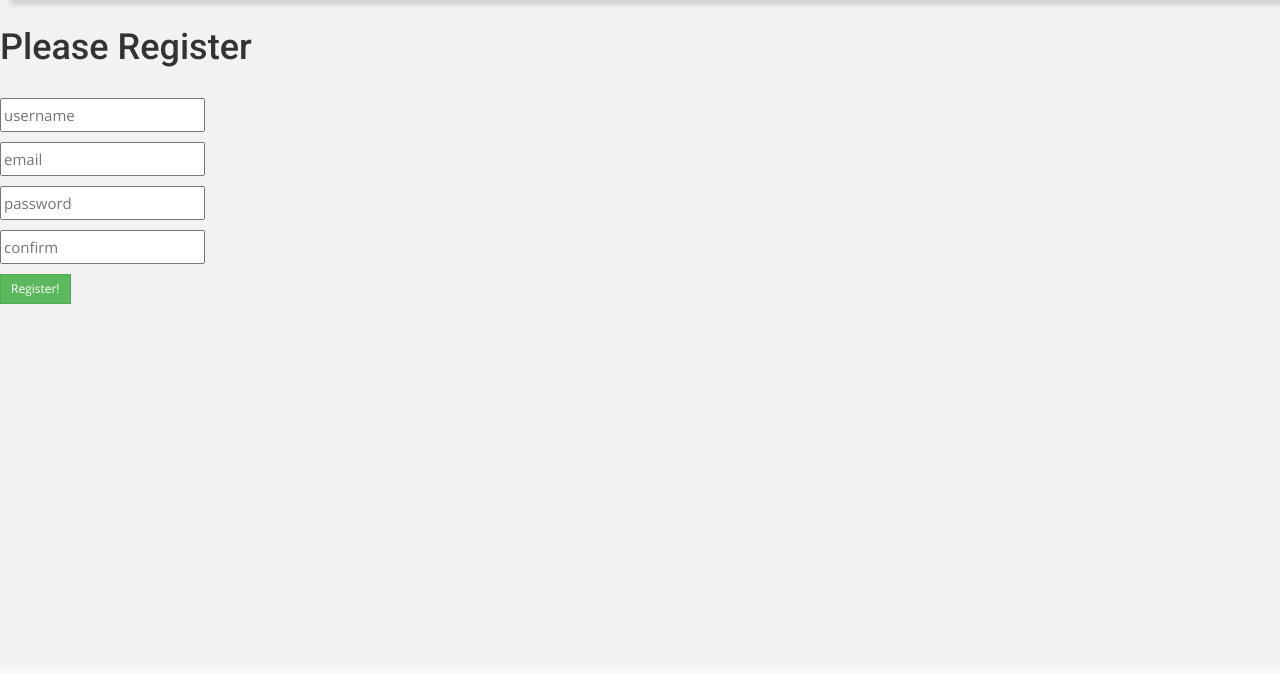
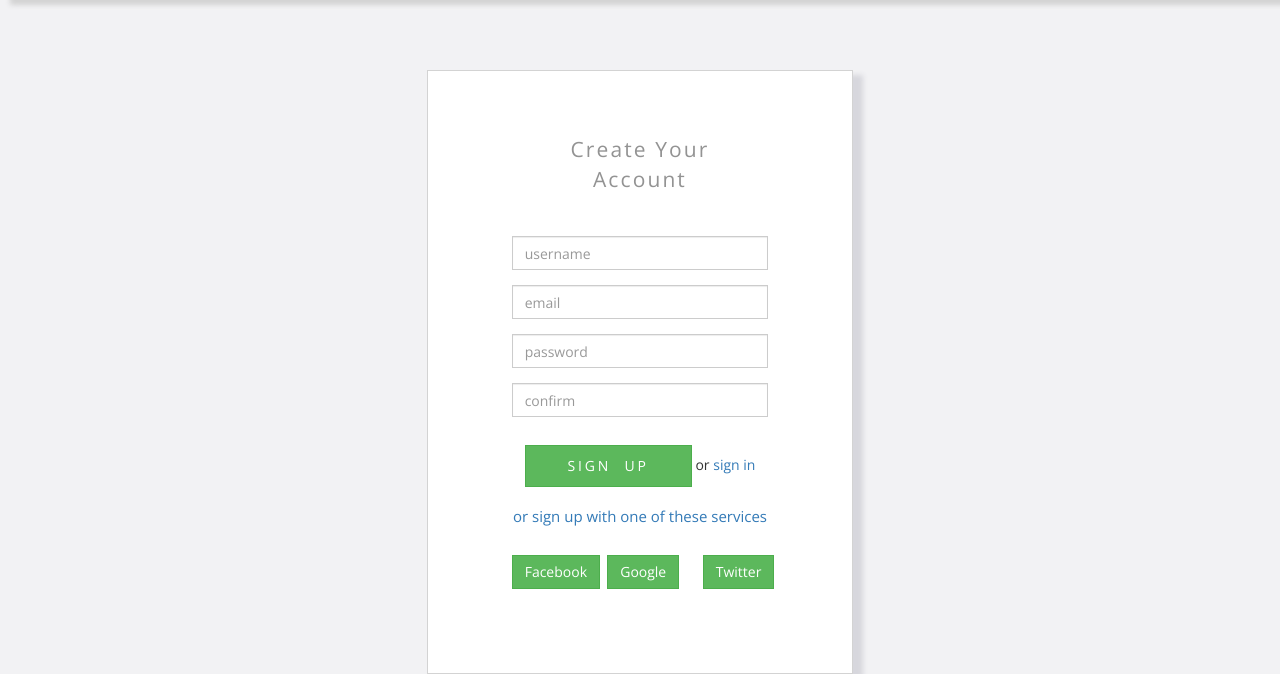
Before and after one commit to TheObtuseAutodidact/blogz_adriana, a Flask app: page /register in a window 1280 px wide. Shown: the part 134-808 px from the top of the page. Before the commit the page ends 438 px from the top, so only its background shows below. Run offline with Flask 2, Linux system fonts and the light colour scheme; some libraries are stand-ins or nearby versions; some web fonts are replaced.

Commit message:
style register

```diff
--- a/models.py
+++ b/models.py
@@ -32,7 +32,6 @@ class User(db.Model):
     id = db.Column(db.Integer, primary_key=True)
     name = db.Column(db.String(120), unique=True)
     email = db.Column(db.String(120), unique=True)
-    # email = db.Column(db.String(560), nullable=False)
     password = db.Column(db.String(560))
     posts = relationship("Post", backref="author")
 
--- a/static/styles/airspace.css
+++ b/static/styles/airspace.css
@@ -930,7 +930,7 @@ color: #939393;
     margin-top: 2em;
 }
 #signin {
-    padding: 0.7em 4em 0.7em 4em;
+    padding: 0.7em 3em 0.7em 3em;
     letter-spacing: 0.2em;
     word-spacing: 0.5em;
 }
--- a/templates/register.html
+++ b/templates/register.html
@@ -1,13 +1,17 @@
+
 {% extends "layout/base.html" %}
 
 {% block content %}
-<p><a href="{{ url_for('login')}}"></a></p>
-<h1>Please Register</h1>
-<br>
-<form role="form" method="post" action="{{ url_for('register')}}">
+<div class="container col-md-4 col-md-offset-4 text-center signin">
+     <div class="container-fluid col-md-12 signin-small">
+       Create Your Account
+     </div>
+
+    <form class="form-horizontal" role="form" method="post" action="{{ url_for('register')}}">
         {{ form.csrf_token }}
-  <p>
-    {{ form.username(placeholder="username") }}
+        <div class="form-group">
+            <div class="col-md-12">
+            {{ form.username(placeholder="username", class="form-control") }}
              <span class="error">
              {% if form.username.errors %}
                 {% for error in form.username.errors %}
@@ -15,9 +19,12 @@
                 {% endfor %}
              {% endif %}
             </span>
-  </p>
-  <p>
-  {{ form.email(placeholder="email") }}
+            </div>
+        </div>
+
+        <div class="form-group">
+            <div class="col-md-12">
+            {{ form.email(placeholder="email", class="form-control") }}
             <span class="error">
             {% if form.email.errors %}
                 {% for error in form.email.errors %}
@@ -25,9 +32,12 @@
                 {% endfor %}
             {% endif %}
             </span>
-  </p>
-  <p>
-  {{ form.password(placeholder="password") }}
+            </div>
+        </div>
+
+         <div class="form-group">
+            <div class="col-md-12">
+            {{ form.password(placeholder="password", class="form-control") }}
             <span class="error">
             {% if form.password.errors %}
                 {% for error in form.password.errors %}
@@ -35,9 +45,12 @@
                 {% endfor %}
             {% endif %}
             </span>
-  </p>
-  <p>
-  {{ form.confirm(placeholder="confirm") }}
+            </div>
+        </div>
+
+         <div class="form-group">
+            <div class="col-md-12">
+            {{ form.confirm(placeholder="confirm", class="form-control") }}
             <span class="error">
             {% if form.confirm.errors %}
                 {% for error in form.confirm.errors %}
@@ -45,8 +58,34 @@
                 {% endfor %}
             {% endif %}
             </span>
-  </p>
-  <button class="btn btn-sm btn-success" type="submit">Register!</button>
+            </div>
+        </div>
+
+        <div class="form-group btn-signin">
+            <div class="col-md-12">
+            <button type="submit" id="signin" class="btn btn-success">SIGN UP</button>
+            <span>or <a href="{{ url_for('login')}}">sign in</a></span>
+            </div>
+        </div>
+
+        <div class="form-group other-service">
+            <div class="col-md-12">
+                <p><a href="#">or sign up with one of these services</a></p>
+            </div>
+        </div>
+        <div class="row">
+            <div class="col-md-4">
+                <button type="button" class="btn btn-success">Facebook</button>
+            </div>
+            <div class="col-md-4">
+                <button type="button" class="btn btn-success">Google</button>
+            </div>
+            <div class="col-md-4">
+                <button type="button" class="btn btn-success">Twitter</button>
+            </div>
+        </div>
+
     </form>
 
+</div>
 {% endblock %}
--- a/views.py
+++ b/views.py
@@ -10,6 +10,7 @@ login_manager = LoginManager()
 login_manager.init_app(app)
 login_manager.login_view = "login"
 login_manager.login_message = u"Bonvolu ensaluti por uzi tiun paĝon."
+
 
 @login_manager.user_loader
 def load_user(user_id):
@@ -66,10 +67,7 @@ def logout():
     return redirect(url_for('display_blog'))
 
 
-
 @app.route('/blog')
-# @app.route('/blog/<int:id>')
-# @app.route('/blog<username>')
 def display_blog():
     id = request.args.get('id')
     username = request.args.get('username')
```
Also changed, not shown: templates/login.html (+17 -2 lines). Lines whose indentation alone changed are shown as unchanged.
